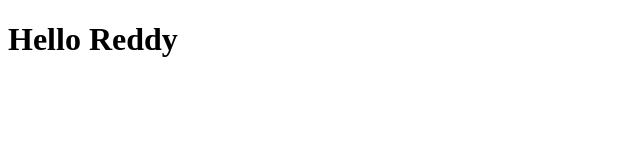
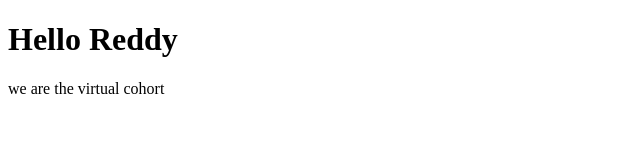
Before and after one commit to Esham156/intro_to_git, a plain HTML site: page index.html in a window 1280 px wide. Shown: the whole page, without its empty margins (0-640 px from the left). Drawn offline with Linux system fonts and the light colour scheme.

Commit message:
add paragraph

```diff
--- a/index.html
+++ b/index.html
@@ -7,6 +7,7 @@
 </head>
 <body>
     <h1>Hello Reddy</h1>
+    <p>we are the virtual cohort</p>
 
 </body>
 </html>
```
